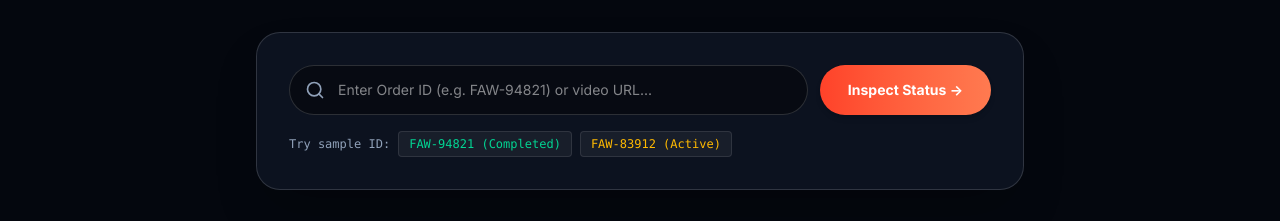
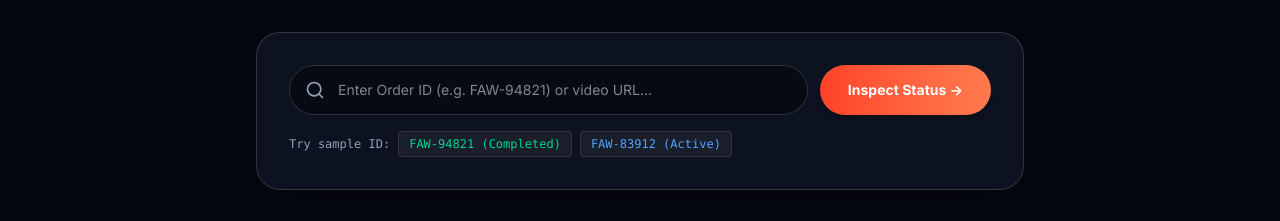
Before and after one commit to carrybit-dev/ad-works, a Next.js app: page / in a window 1280 px wide. Shown: the part 6920-7141 px from the top of the page. Built offline with nearby package versions, Linux system fonts and the light colour scheme.

Commit message:
Update button styles and order status messages

```diff
--- a/src/components/CampaignTracker.tsx
+++ b/src/components/CampaignTracker.tsx
@@ -146,7 +146,7 @@ export default function CampaignTracker() {
             <button
               type="button"
               onClick={() => handleSample('FAW-83912')}
-              className="px-2.5 py-1 rounded bg-white/5 hover:bg-white/10 text-amber-400 border border-white/10"
+              className="px-2.5 py-1 rounded bg-white/5 hover:bg-white/10 text-blue-400 border border-white/10"
             >
               FAW-83912 (Active)
             </button>
@@ -162,13 +162,12 @@ export default function CampaignTracker() {
           {result && (
             <div className="mt-8 pt-6 border-t border-white/10 space-y-6 animate-fadeIn">
 
-              {/* Order Status Notice if Pending */}
               {result.isPending && (
                 <div className="p-4 rounded-2xl bg-amber-500/10 border border-amber-500/30 flex items-start gap-3">
                   <AlertCircle className="w-5 h-5 text-amber-400 shrink-0 mt-0.5" />
                   <div className="text-xs text-amber-200 leading-relaxed">
                     <strong className="text-amber-300 block mb-1 font-semibold text-sm">Order Under Review (Pending Confirmation)</strong>
-                    Your campaign intake has been received. Our team is auditing channel suitability and configuring target Google Ads parameters. Once payment & intake are approved, status will switch to <strong>ACTIVE</strong> and pacing will begin.
+                    Your campaign intake has been received. Our team is auditing channel suitability and configuring target Google Ads parameters. Once payment & intake are confirmed, status will switch to <strong>ACTIVE</strong> and pacing will begin.
                   </div>
                 </div>
               )}
@@ -184,7 +183,7 @@ export default function CampaignTracker() {
                       ? 'bg-emerald-500/20 text-emerald-400 border border-emerald-500/30'
                       : result.status === 'PENDING'
                       ? 'bg-amber-500/20 text-amber-400 border border-amber-500/30 animate-pulse'
-                      : 'bg-cyan-500/20 text-cyan-400 border border-cyan-500/30'
+                      : 'bg-blue-500/20 text-blue-400 border border-blue-500/30'
                   }`}>
                     {result.status === 'PENDING' ? 'PENDING APPROVAL' : result.status}
                   </span>
```
